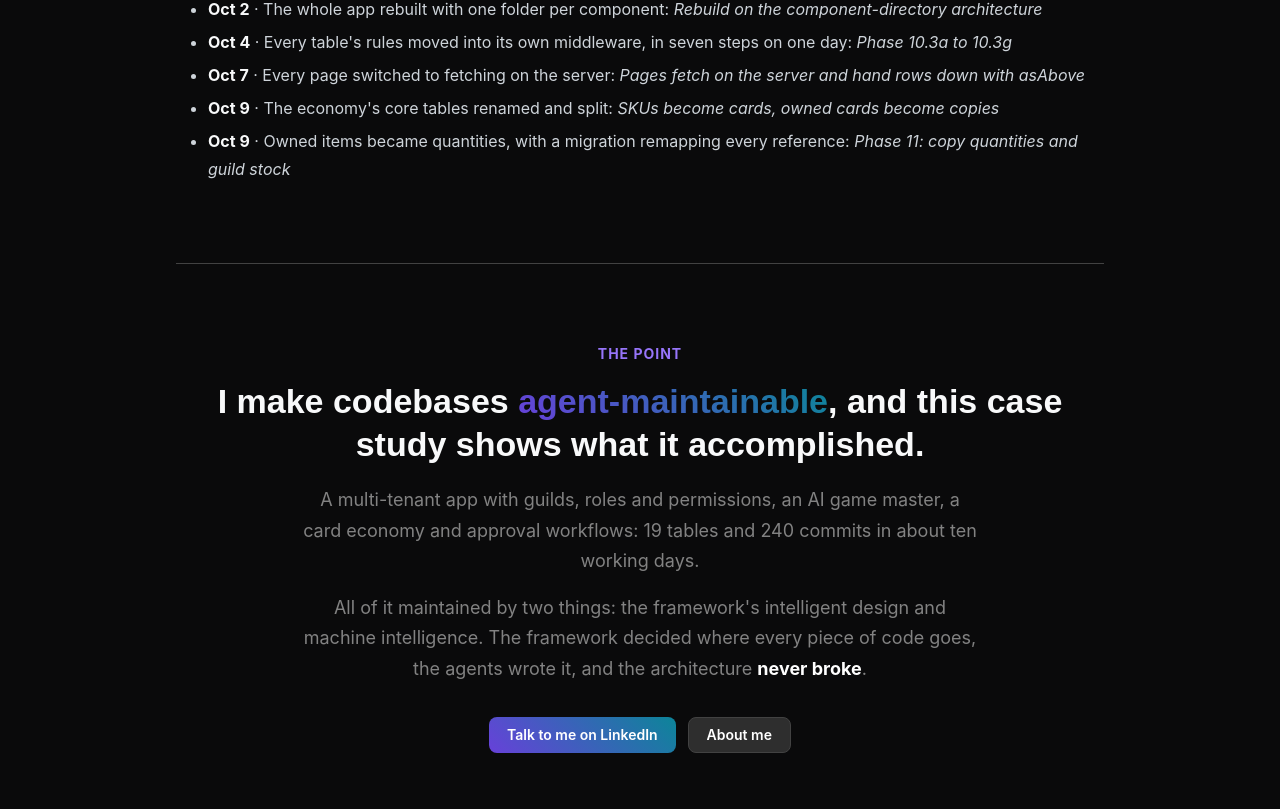
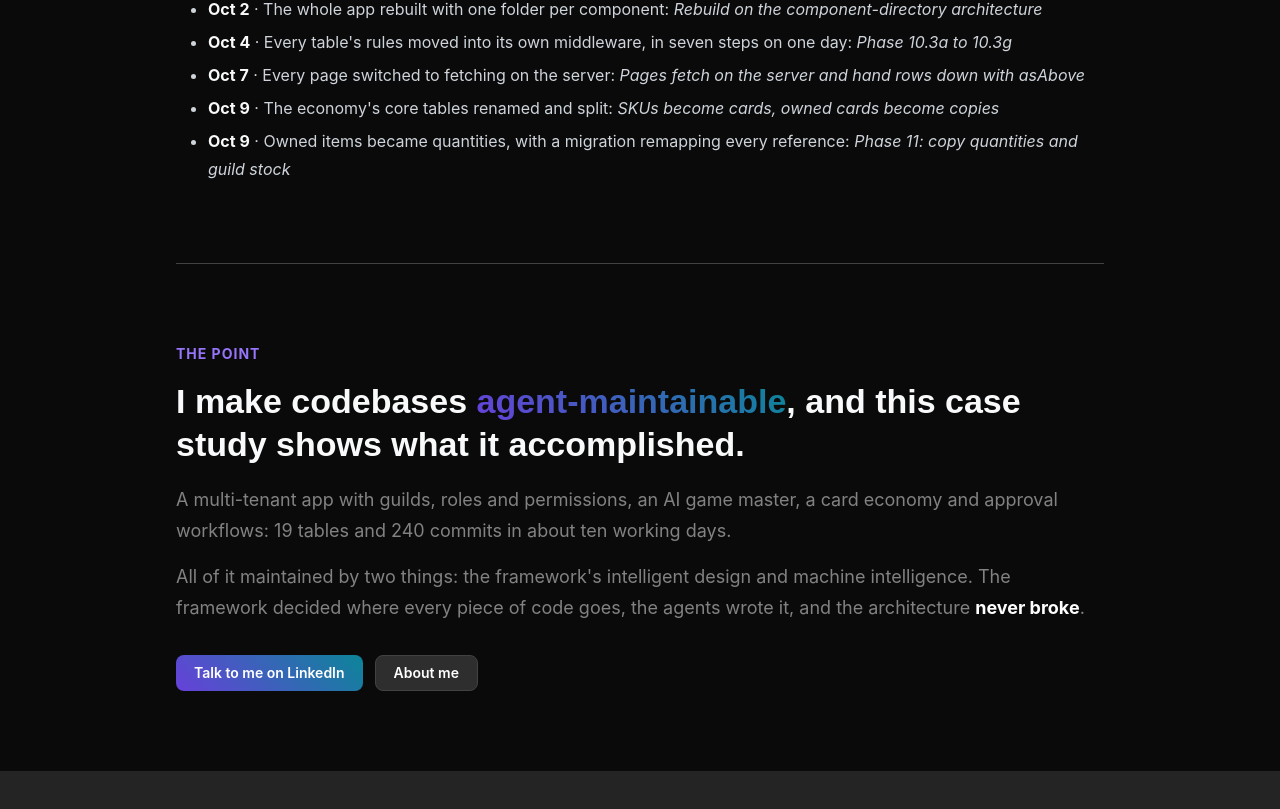
Before and after one commit to asasvirtuais/asasvirtuais, a Next.js app: page /never-broke-architecture in a window 1280 px wide. Shown: the part 10320-11129 px from the top of the page. After the commit the page ends 11091 px from the top, so only its background shows below. Built offline with nearby package versions, Linux system fonts and the light colour scheme.

Commit message:
Left-align the case study's closing section
Co-Authored-By: Claude Opus 5.5 <noreply@anthropic.com>
Claude-Session: https://claude.ai/code/session_01KMBhNXG5oChxyCxm95FkrD

```diff
--- a/app/never-broke-architecture/case-study.tsx
+++ b/app/never-broke-architecture/case-study.tsx
@@ -107,22 +107,22 @@ export function CaseStudy({ markdown }: { markdown: string }) {
 
         <Divider my={80} />
 
-        <Box style={{ textAlign: 'center' }}>
+        <Box>
           <Text size="sm" c="violet" fw={700} tt="uppercase" mb="md" style={{ letterSpacing: '1px' }}>The point</Text>
           <Title order={2} fz={{ base: rem(26), sm: rem(34) }} mb="lg" style={{ lineHeight: 1.25 }}>
             I make codebases <Text span variant="gradient" gradient={gradientText} inherit>agent-maintainable</Text>, and
             this case study shows what it accomplished.
           </Title>
-          <Text c="dimmed" size="lg" style={{ maxWidth: 680, margin: '0 auto 16px', lineHeight: 1.7 }}>
+          <Text c="dimmed" size="lg" style={{ marginBottom: 16, lineHeight: 1.7 }}>
             A multi-tenant app with guilds, roles and permissions, an AI game master, a card economy and approval
             workflows: 19 tables and 240 commits in about ten working days.
           </Text>
-          <Text c="dimmed" size="lg" style={{ maxWidth: 680, margin: '0 auto', lineHeight: 1.7 }}>
+          <Text c="dimmed" size="lg" style={{ lineHeight: 1.7 }}>
             All of it maintained by two things: the framework's intelligent design and machine intelligence. The framework
             decided where every piece of code goes, the agents wrote it, and the architecture{' '}
             <Text span c="white" fw={700} inherit>never broke</Text>.
           </Text>
-          <Group justify="center" gap="sm" mt="xl">
+          <Group gap="sm" mt="xl">
             <Button component="a" href="https://linkedin.com/in/asasvirtuais" target="_blank" variant="gradient" gradient={gradientText} radius="md">
               Talk to me on LinkedIn
             </Button>
```
